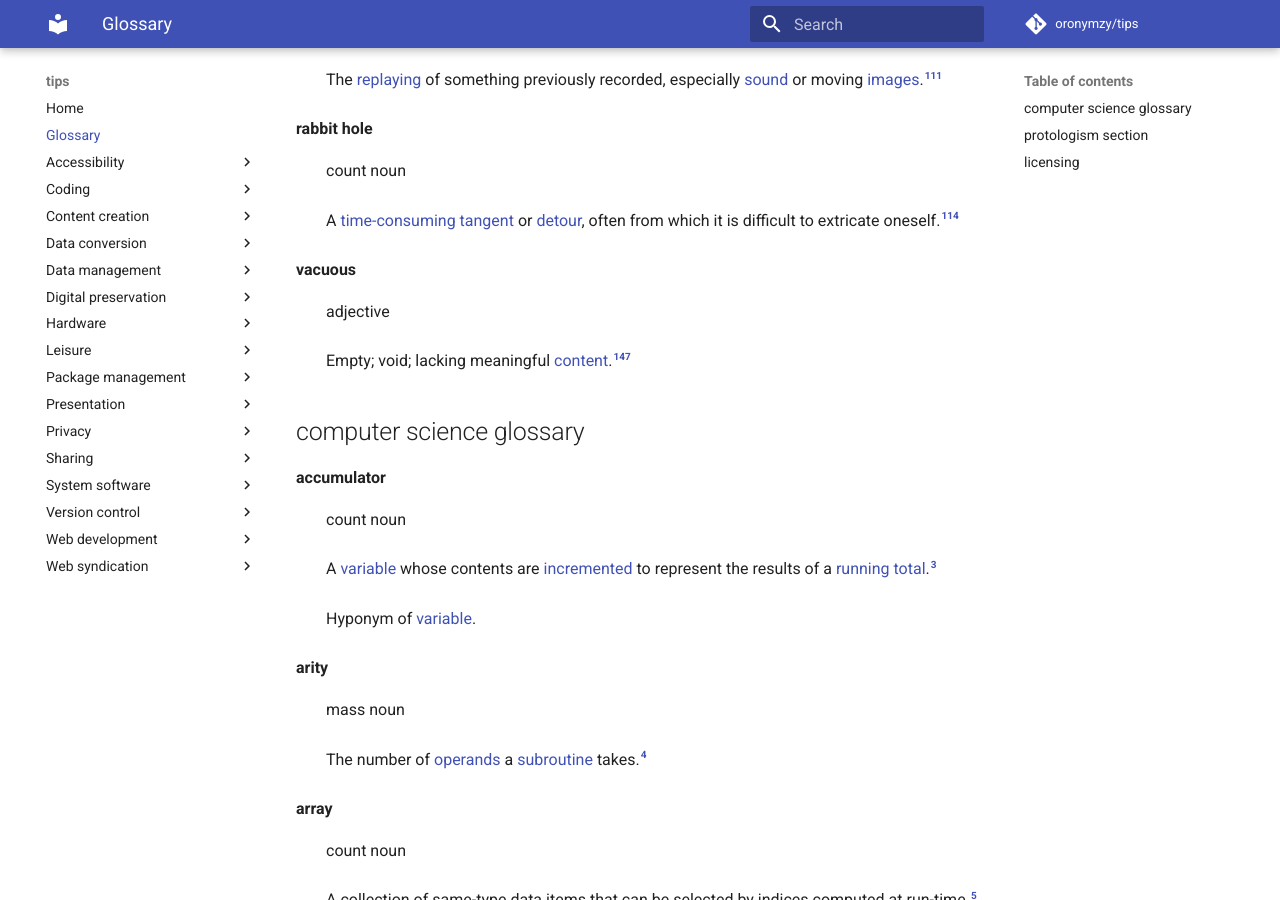
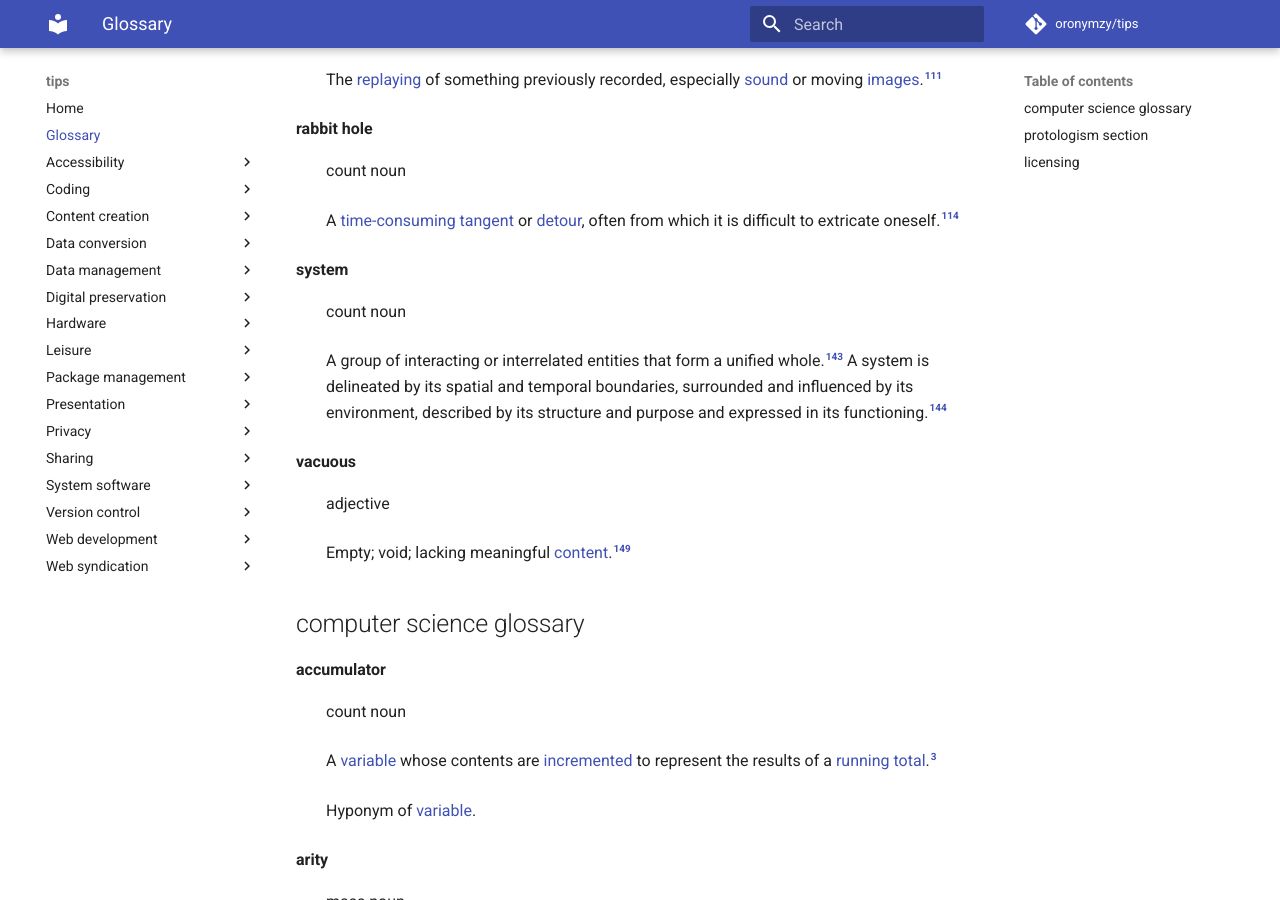
Before and after one commit to oronymzy/tips, an MkDocs documentation site: the page built from docs/glossry.md, in a window 1280 px wide and 900 px high, scrolled down 1127 px. Built offline with MkDocs 1.6.1 and Material for MkDocs 9.7.7, drawn with Linux system fonts in a browser that asks for light colours; comment, search, counter and statistics services are not loaded; some of the changed text lies outside the part shown.

Commit message:
Add 'system' concept, add list item
Add 'system' concept, with footnotes.
Add 'System' unordered list item with hyperlink in 'licensing' section.

```diff
--- a/docs/glossry.md
+++ b/docs/glossry.md
@@ -29,6 +29,10 @@ These are concepts I find especially confusing, ambiguous, or difficult to remem
 **rabbit hole** {: #rabbitholedef }
 : count noun
 : A [time-consuming](https://en.wiktionary.org/wiki/time-consuming) [tangent](https://en.wiktionary.org/wiki/tangent) or [detour](https://en.wiktionary.org/wiki/detour), often from which it is difficult to extricate oneself.[^rabbitholedef-note1]
+
+**system** {: #systemdef }
+: count noun
+: A group of interacting or interrelated entities that form a unified whole.[^systemdef1] A system is delineated by its spatial and temporal boundaries, surrounded and influenced by its environment, described by its structure and purpose and expressed in its functioning.[^systemdef-note1]
 
 **vacuous** {: #vacuousdef }
 : adjective
@@ -591,6 +595,7 @@ The code fragments above are written in the [C programming language](https://en.
 - [Subroutine](https://en.wikipedia.org/w/index.php?title=Subroutine&oldid=879018923)
 - [Subroutine§C and C++ examples](https://en.wikipedia.org/w/index.php?title=Subroutine&oldid=883485600#C_and_C++_examples)
 - [Switch statement](https://en.wikipedia.org/w/index.php?title=Switch_statement&oldid=866307445)
+- [System](https://en.wikipedia.org/w/index.php?title=System&oldid=887887227)
 - [Text file](https://en.wikipedia.org/w/index.php?title=Text_file&oldid=881932349)
 - [Value (computer science)§Assignment: l-values and r-values](https://en.wikipedia.org/w/index.php?title=Value_(computer_science)&oldid=803728831)
 - [Variable (computer science)](https://en.wikipedia.org/w/index.php?title=Variable_(computer_science)&oldid=882244717)
@@ -787,6 +792,8 @@ on cppreference.com, with changes made.
 [^subroutinedef-note2]: This definition is based on [Wikipedia's definition](https://en.wikipedia.org/wiki/Subroutine#C_and_C++_examples).
 [^switchconstructdef-note1]: This definition is essentially the same as [Wikipedia's definition](https://en.wikipedia.org/wiki/Switch_statement).
 [^symboldef-note1]: This definition is based on [Wikipedia's definition](https://en.wikipedia.org/wiki/Symbol_rate#Symbols).
+[^systemdef1]: ["Definition of system"](http://www.merriam-webster.com/dictionary/system). *Merriam-Webster*. Springfield, MA, USA. Retrieved 2019-01-13.
+[^systemdef-note1]: This definition is based on information from [the “System” page on Wikipedia](https://en.wikipedia.org/wiki/System).
 [^terminatordef-note1]: This definition is based on [Wikipedia's definition of a token](https://en.wikipedia.org/wiki/Lexical_analysis#Token) and [Wikipedia's definition of a statement terminator](https://en.wikipedia.org/wiki/Comparison_of_programming_languages_(syntax)#Statements).
 [^textfiledef-note1]: This definition is based on [Wikipedia's definition](https://en.wikipedia.org/wiki/Text_file).
 [^trailingdef]: <https://stackoverflow.com/questions/22273233/what-is-meant-by-trailing-space-and-whats-the-difference-between-it-and-a-blank/22273264#22273264>
```
